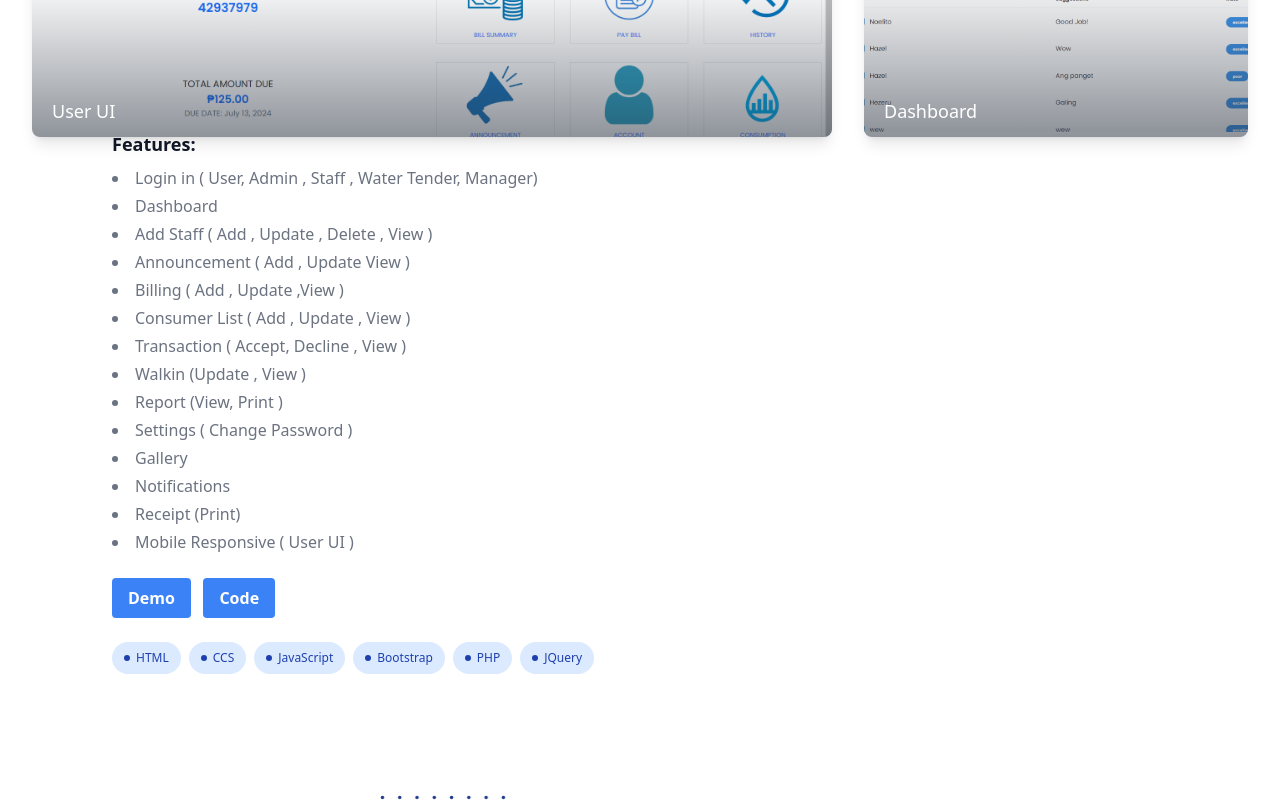
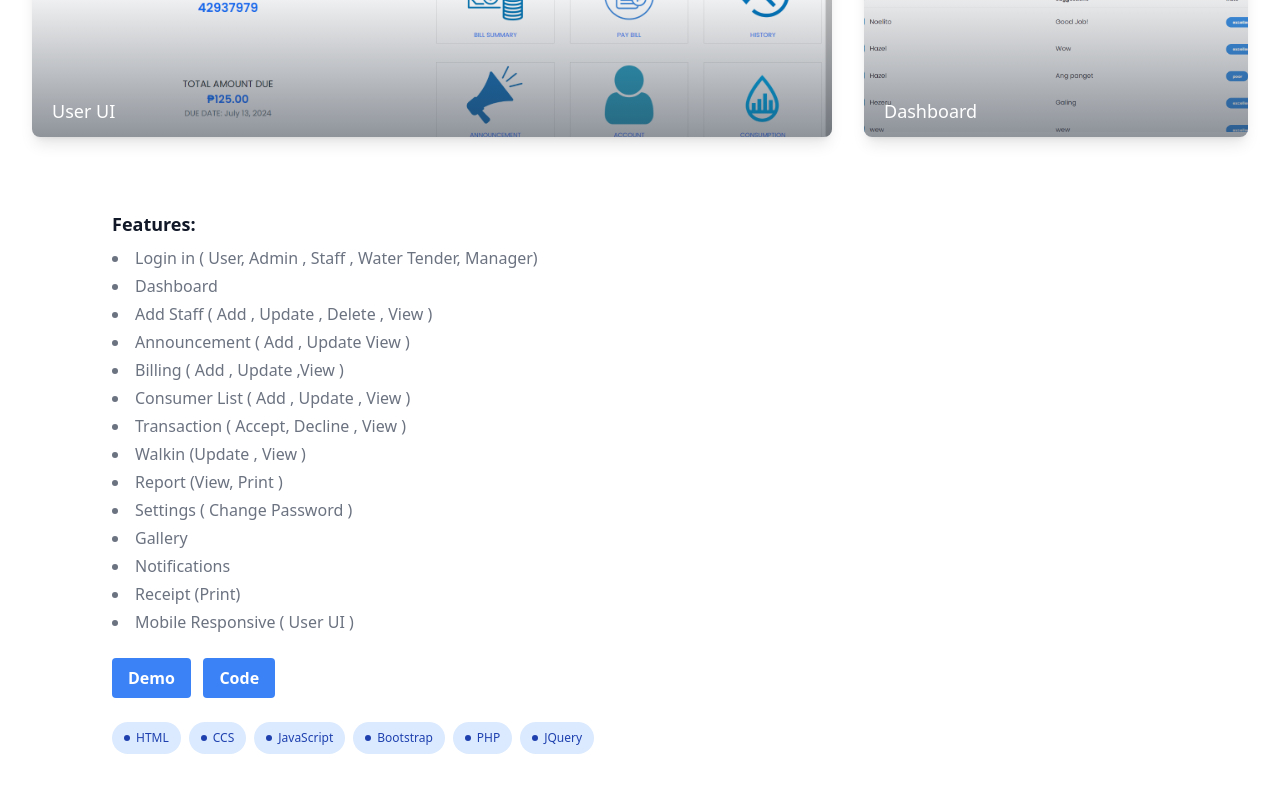
Before and after one commit to AkioRivera/MPortfolio, a Vue app: page / in a window 1280 px wide. Shown: the part 3340-4142 px from the top of the page. Built offline with nearby package versions, Linux system fonts and the light colour scheme.

Commit message:
Update Work.vue

```diff
--- a/src/components/Work.vue
+++ b/src/components/Work.vue
@@ -81,7 +81,7 @@
     </div>
 
 </div>
-<div class=" ml-8 mt-0 sm:ml-28 sm:mt-60 ">
+<div class=" ml-8 mt-0 sm:ml-28 sm:mt-80 ">
     <h2 class="mb-2 text-lg font-semibold text-gray-900 dark:text-white">Features:</h2>
     <ul class="max-w-md space-y-1 text-gray-500 list-disc list-inside dark:text-gray-400">
         <li>
```
